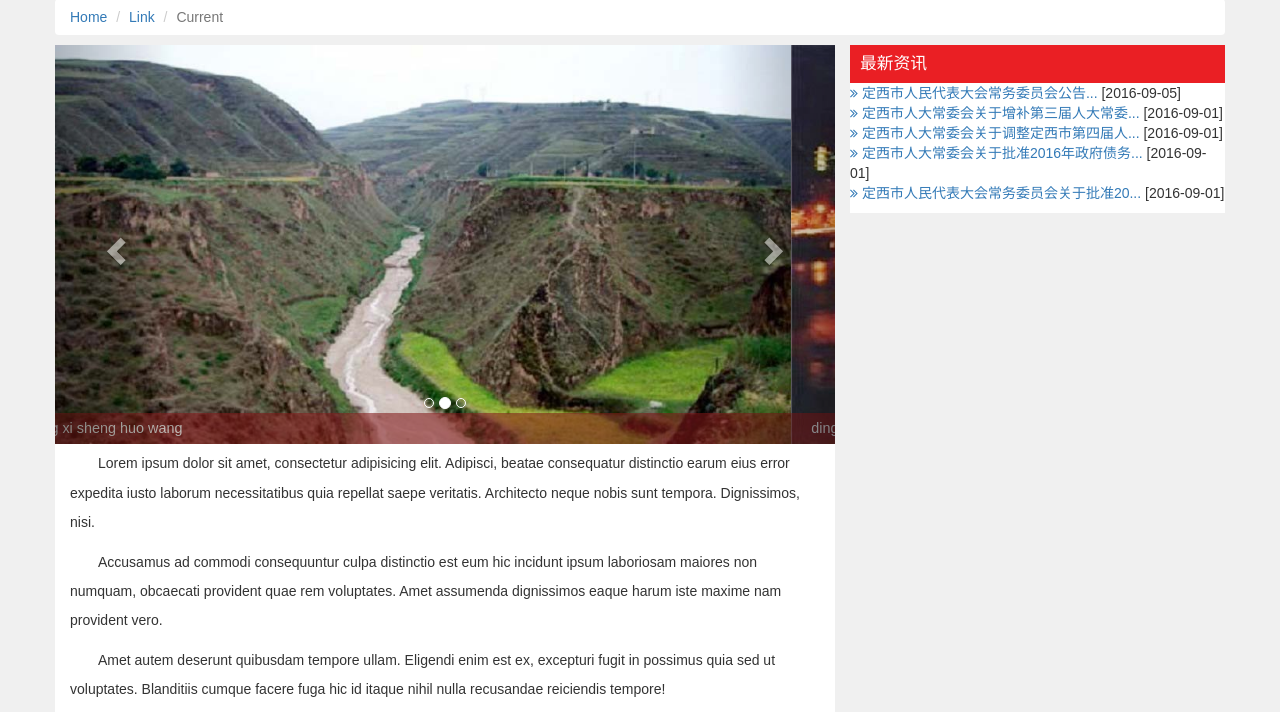
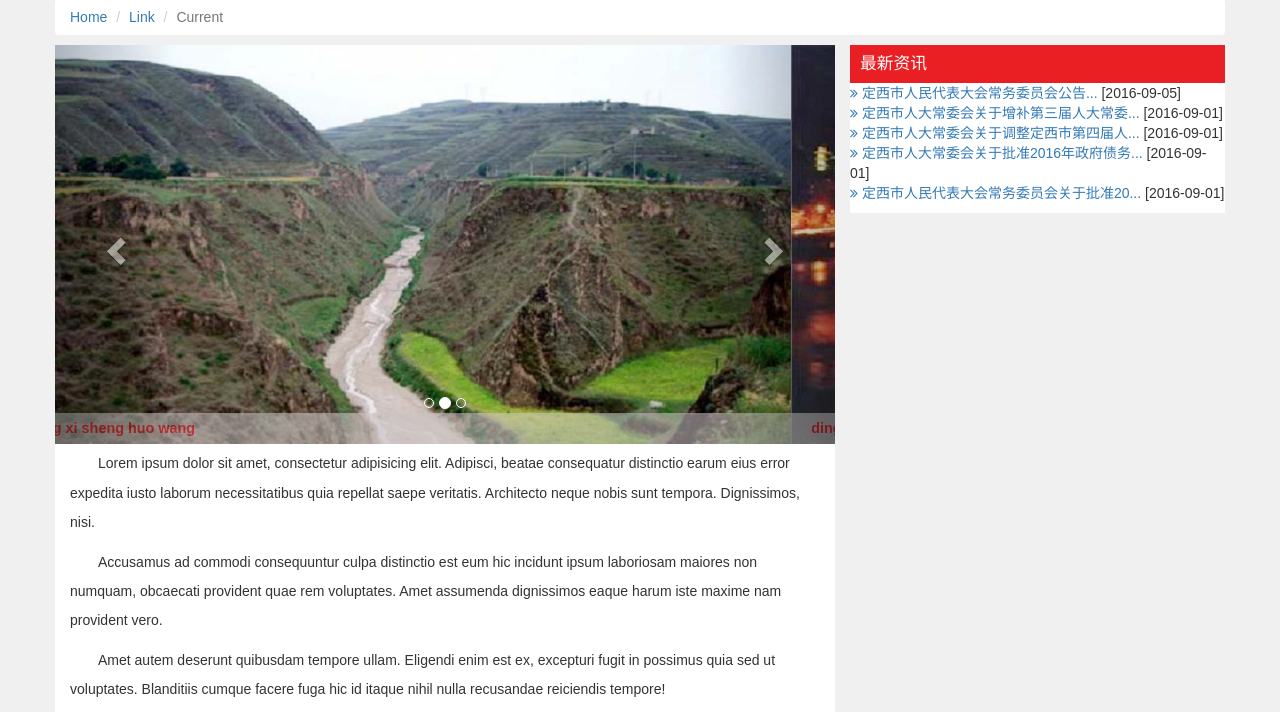
Before and after one commit to fredfantastic/dingxishenghuo, a website: page src/zixun-index.html in a window 1280 px wide. Shown: the part 71-783 px from the top of the page. Drawn offline with nearby package versions, Linux system fonts and the light colour scheme; files that its build step writes are made by us from their sources.

```diff
--- a/src/scss/dingxishenghuo/_zixun-content.scss
+++ b/src/scss/dingxishenghuo/_zixun-content.scss
@@ -273,13 +273,14 @@
     position: absolute;
     width: 100%;
     height: 31px;
-    background: rgba(132, 25, 26, 0.94);
+    background: rgba(202, 196, 197, 0.94);
     opacity: 0.6;
     display: inline-block;
     left: 0;
     bottom: 0;
     font-size: 14.4px;
-    color: #fff;
+    color:#EA1F24;
+    font-weight: 800;
     padding: 5px 10px 5px 20px;
   }
 
```
Also changed, not shown: src/zixun-index.html (renamed from src/zixun-cover.html).
